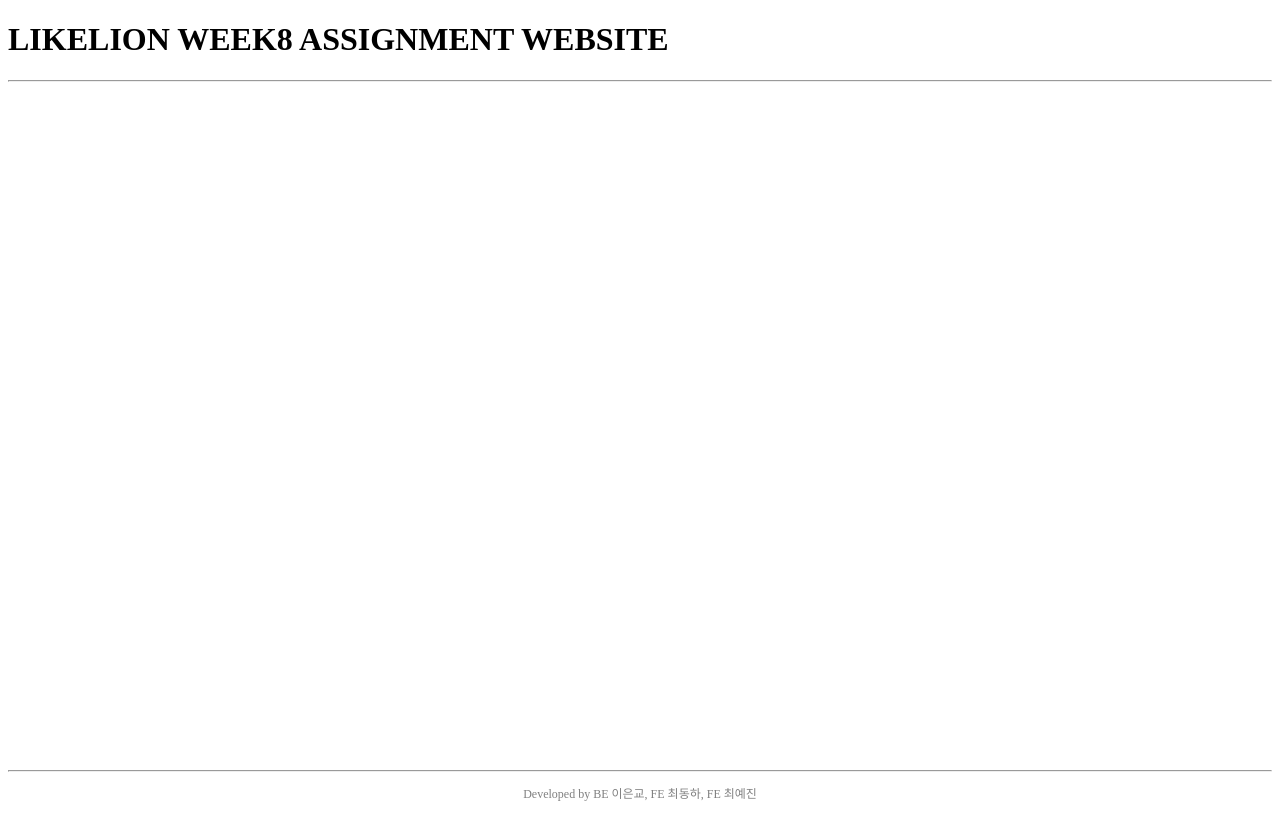
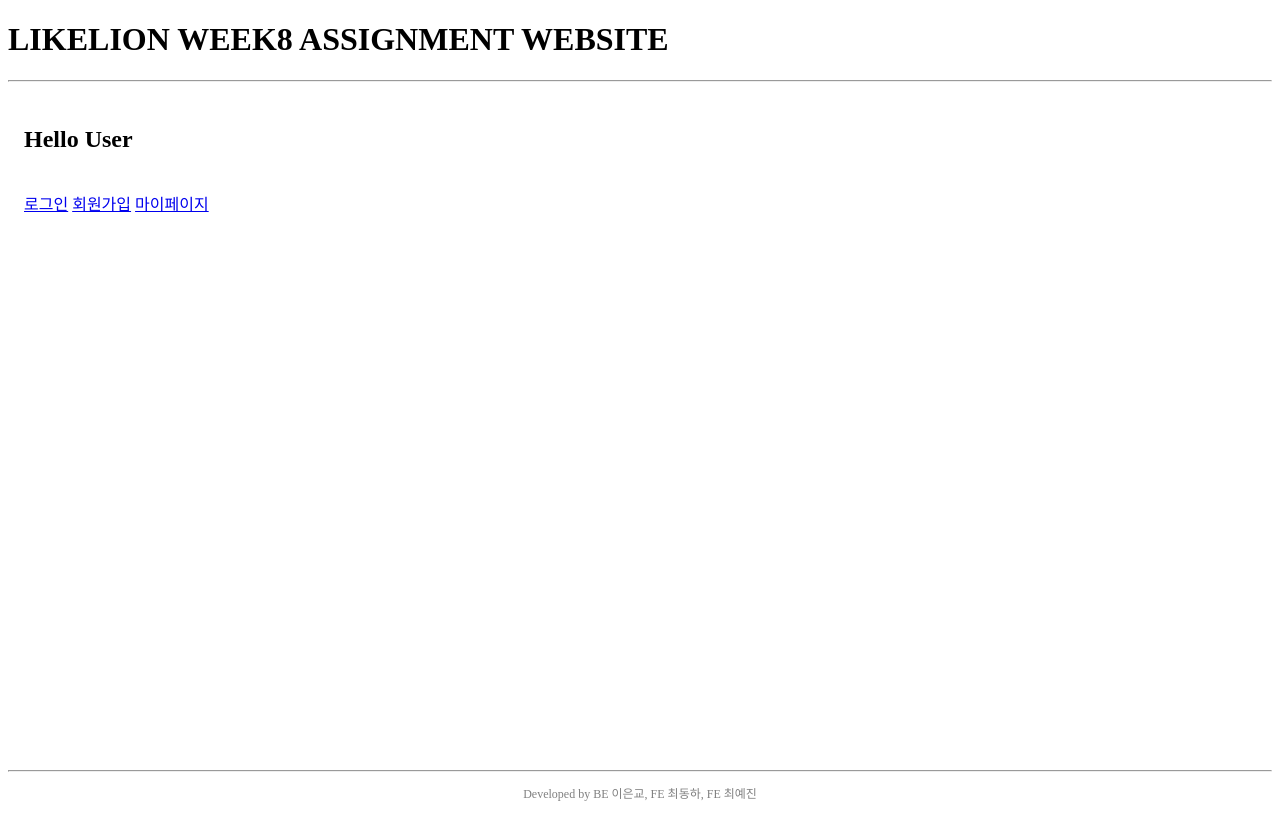
Before and after one commit to CBNU-likelion/2026_14th_final_study_FE, a React (Vite) app: page / in a window 1280 px wide. Built offline with nearby package versions, Linux system fonts and the light colour scheme.

Commit message:
feat: Root 페이지 구현

```diff
--- a/src/App.tsx
+++ b/src/App.tsx
@@ -3,6 +3,7 @@ import SignupPage from "./pages/SignupPage";
 import LoginPage from "./pages/LoginPage";
 import MyPage from "./pages/MyPage";
 import ForbiddenPage from "./pages/ForbiddenPage";
+import Root from "./pages/Root";
 
 function Layout() {
   return (
@@ -31,6 +32,7 @@ function App() {
     <BrowserRouter>
       <Routes>
         <Route path="/" element={<Layout />}>
+          <Route path="" element={<Root />} />
           <Route path="login" element={<LoginPage />} />
           <Route path="signup" element={<SignupPage />} />
           <Route path="mypage" element={<MyPage />} />
--- /dev/null
+++ b/src/pages/Root.tsx
@@ -0,0 +1,15 @@
+function Root() {
+  return (
+    <>
+      <h2>Hello User</h2>
+      <br />
+      <a href="./login">로그인</a>
+      &nbsp;
+      <a href="./signup">회원가입</a>
+      &nbsp;
+      <a href="./mypage">마이페이지</a>
+    </>
+  );
+}
+
+export default Root;
```
